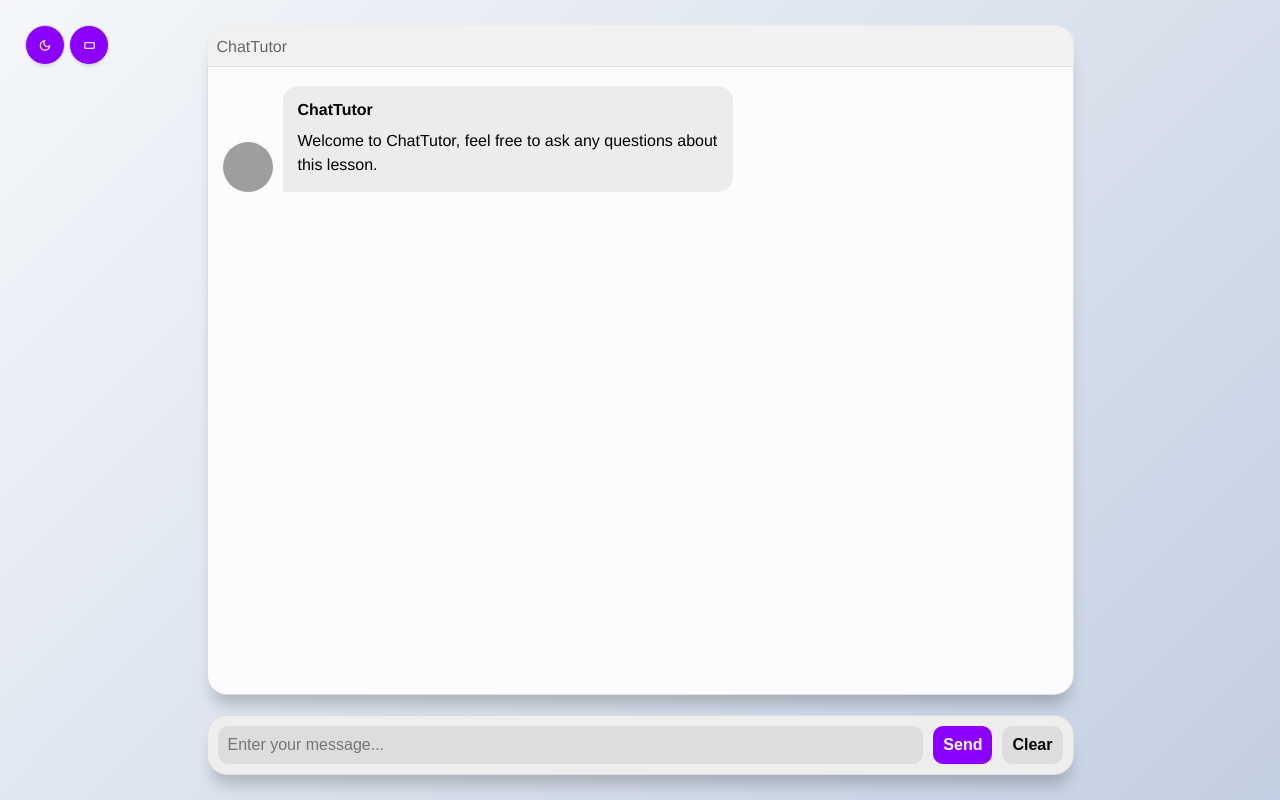
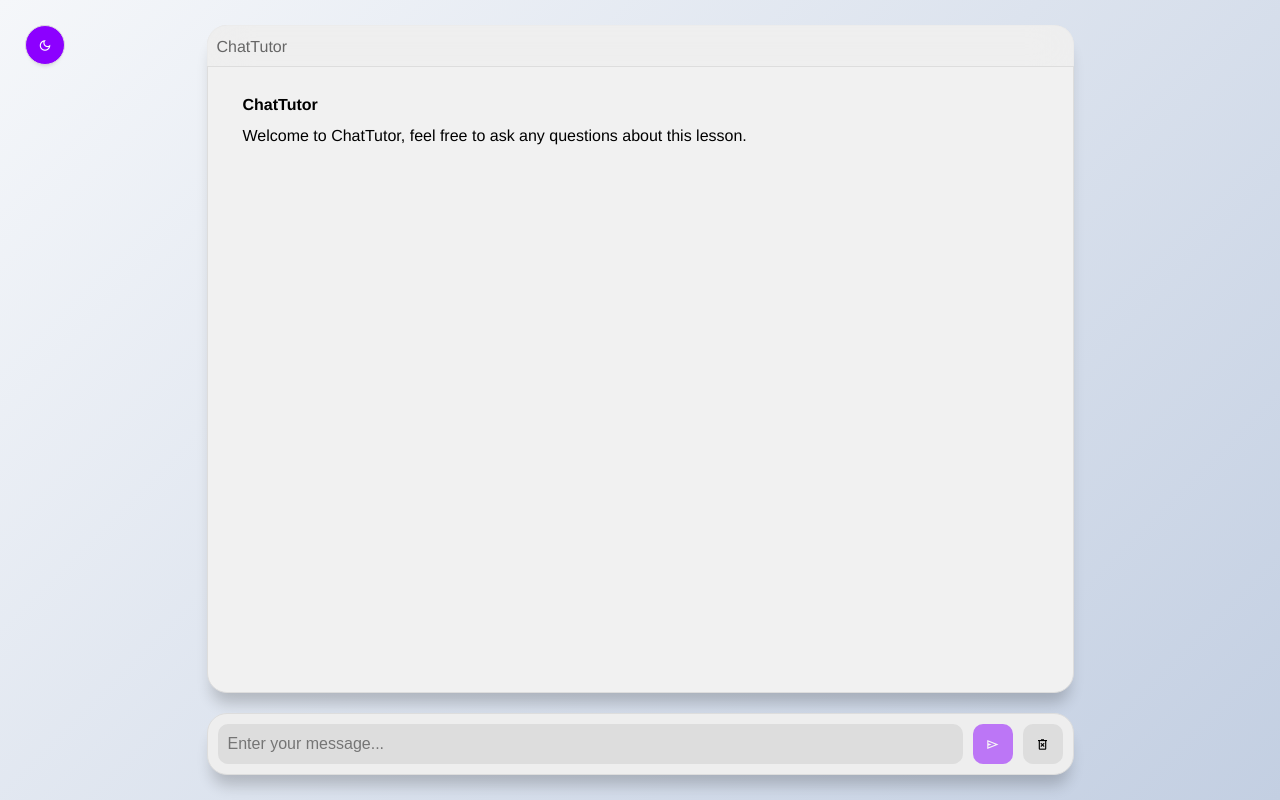
Before and after one commit to ChatTutor/chattutor, a Flask app: page /static/index.html in a window 1280 px wide. Run offline with Flask 3, Linux system fonts and the light colour scheme; parts of the project's set-up code (start-up, migrations or seed data) failed here and were passed over; grey boxes are pictures that could not be loaded.

Commit message:
Refined ui, started working on db

```diff
--- a/ChatTutor/main.py
+++ b/ChatTutor/main.py
@@ -33,6 +33,8 @@ def ask():
     collection_name = data["collection"]
     from_doc = data.get("from_doc")
 
+    # print("convo: ", data['conversation'])
+
     # Logging whether the request is specific to a document or can be from any document
     if(from_doc): print("only from doc", from_doc)
     else: print("from any doc")
@@ -42,13 +44,27 @@ def ask():
     def generate():
         # This function generates responses to the questions in real-time and yields the response
         # along with the time taken to generate it.
+        chunks = ""
         start_time = time.time()
         for chunk in tutor.ask_question(db, conversation, from_doc):
+            chunk_content = ""
+            if 'content' in chunk:
+                chunk_content = chunk['content']
+            chunks += chunk_content
             chunk_time = time.time() - start_time
             yield f"data: {json.dumps({'time': chunk_time, 'message': chunk})}\n\n"
+        conversation_new = data["conversation"]
+        student_message = conversation_new[-1]
+        assistant_message = {'role': 'assistant', 'content': chunks}
+        print(student_message)
+        print(assistant_message)
+
 
     # Streaming the generated responses as server-sent events
     return Response(stream_with_context(generate()), content_type='text/event-stream')
 
+def add_to_db(student_message, assistant_message):
+    print('Adding...') # to be modified, to add the messages in the database. For now, idk if it should be locally or chromadb or something else
+
 if __name__ == "__main__":
     app.run(debug=True)  # Running the app in debug mode
--- a/ChatTutor/static/index.html
+++ b/ChatTutor/static/index.html
@@ -30,7 +30,6 @@
 
                     <div class="button-div" id="themeBtnDiv">
                         <button class="theme-button" id="themeBtn">Toggle theme</button>
-                        <button class="interface-button" id="interfaceBtn">Toggle interface</button>
                     </div>
 
                 </header>
@@ -65,14 +64,23 @@
                 </div>
             </main>
             <form class="msger-inputarea">
-              <input type="text" class="msger-input" placeholder="Enter your message...">
-              <button type="submit" class="msger-send-btn" id="sendBtn">Send</button>
+              <input type="text" class="msger-input" placeholder="Enter your message..." id="msgInput">
+              <button type="submit" class="msger-send-btn" id="sendBtn">
+
+                  <span class="material-symbols-outlined" style="font-size: 15px !important; padding: 0 !important; margin: 0 !important; vertical-align: middle">
+                    send
+                  </span>
+              </button>
                 <button class="clear-btn" id="clearBtnId">
-                    Clear
+                    <span class="material-symbols-outlined" style="font-size: 15px !important; padding: 0 !important; margin: 0 !important; vertical-align: middle">
+                        delete_forever
+                    </span>
                 </button>
 
                 <button class="stop-gen-btn" id="stopBtnId">
-                    Stop
+                    <span class="material-symbols-outlined" style="font-size: 15px !important; padding: 0 !important; margin: 0 !important; vertical-align: middle">
+                        stop_circle
+                    </span>
                 </button>
             </form>
           </section>
--- a/ChatTutor/static/index.js
+++ b/ChatTutor/static/index.js
@@ -29,10 +29,14 @@ var stopGeneration = false
 const sendBtn = document.getElementById('sendBtn');
 const themeBtn = document.getElementById('themeBtn')
 const themeBtnDiv = document.getElementById('themeBtnDiv')
-const interfaceBtn = document.getElementById('interfaceBtn')
-
+const messageInput = document.getElementById('msgInput')
 const scrollHelper = document.getElementById('scrollHelper')
 const stopGenButton = document.getElementById('stopBtnId')
+
+messageInput.addEventListener('input', (event) => {
+  console.log('kajk')
+  sendBtn.disabled = messageInput.value.length === 0;
+})
 
 stopGenButton.style.display = 'none'
 // Listen for windoe resize to move the 'theme toggle button
@@ -47,7 +51,7 @@ function windowIsResizing() {
       themeBtnDiv.style.left = '25px'
 
 
-      const arr = [themeBtn, interfaceBtn]
+      const arr = [themeBtn]
       arr.forEach(btn => {
         btn.style.backgroundColor = 'transparent'
         btn.style.color = 'var(--msg-header-txt)'
@@ -68,7 +72,7 @@ function windowIsResizing() {
       themeBtnDiv.style.position = 'fixed'
       themeBtnDiv.style.top = '25px'
       themeBtnDiv.style.left = '25px'
-      const arr = [themeBtn, interfaceBtn]
+      const arr = [themeBtn]
       arr.forEach(btn => {
         btn.style.backgroundColor = 'rgb(140, 0, 255)'
         btn.style.color = 'white'
@@ -102,6 +106,7 @@ const lightMode = {
   msg_invert_image: 'invert(0%)',
   msg_input_color: "black",
   right_msg_txt: 'white',
+  // legacy, not used
   imessageInterface_: {
     display_images: 'block',
     border_radius_all: '15px',
@@ -109,8 +114,11 @@ const lightMode = {
     msg_bubble_width: 'unset',
     msg_margin: '5px',
     msg_chat_padding: '10px',
-    right_msg_txt: 'white'
+    right_msg_txt: 'white',
+    msg_padding: '0',
+    right_msg_bg_bgd: 'transparent',
   },
+  // this is the interface
   normalInterface_: {
     display_images: 'none',
     border_radius_all: '0px',
@@ -121,7 +129,9 @@ const lightMode = {
     msg_chat_bg: '#f1f1f1',
     right_msg_bg: 'white',
     right_msg_txt: 'black',
-    left_msg_bg: 'transparent'
+    left_msg_bg: 'transparent',
+    msg_padding: '5px 20px',
+    right_msg_bg_bgd: 'white',
   }
 
 }
@@ -144,6 +154,7 @@ const darkMode = {
   msg_input_color: "white",
   right_msg_txt: 'white',
   msg_chat_bg: '#3e3c46',
+  // legacy, not used
   imessageInterface_: {
     display_images: 'block',
     border_radius_all: '15px',
@@ -157,11 +168,14 @@ const darkMode = {
     msg_input_area_bg: '#3e3c46',
     msg_input_bg: '#2e2e33',
     left_msg_bg: '#302f36',
+    msg_padding: '0',
+    right_msg_bg_bgd: 'transparent',
   },
+  // this is the interface
   normalInterface_: {
     msg_chat_bg_scrollbar: '#52505b',
     display_images: 'none',
-    border_radius_all: '0px',
+    border_radius_all: '10px',
     msg_bubble_max_width: 'unset',
     msg_bubble_width: '100%',
     msg_margin: '0',
@@ -171,7 +185,9 @@ const darkMode = {
     msg_header_bg: 'rgba(48,48,59,0.75)',
     msg_input_area_bg: '#3e3c46',
     left_msg_bg: 'transparent',
-    msg_input_bg: '#2e2e33'
+    msg_input_bg: '#2e2e33',
+    msg_padding: '5px 20px',
+    right_msg_bg_bgd: '#302f36',
   }
 }
 
@@ -210,10 +226,12 @@ themeBtn.addEventListener('click', toggleDarkMode)
 
 stopGenButton.addEventListener('click', stopGenerating)
 
-interfaceBtn.addEventListener('click', toggleInterfaceMode)
-
 // function for keeping the theme whn the page refreshes
 function setThemeOnRefresh() {
+  // disable send button
+  sendBtn.disabled = messageInput.value.length === 0;
+
+
   theme = localStorage.getItem('theme')
   if (theme == null) {
     setTheme('dark')
@@ -221,12 +239,9 @@ function setThemeOnRefresh() {
     setTheme(theme)
   }
 
-  interfaceTheme = localStorage.getItem('interfacetheme')
-  if (interfaceTheme == null) {
-    setTheme('normal')
-  } else {
-    setTheme(interfaceTheme)
-  }
+  interfaceTheme = 'normal'
+  setTheme('normal')
+
 }
 // helper function
 function setTheme(th) {
@@ -234,8 +249,6 @@ function setTheme(th) {
   const _style = "\"font-size: 15px !important; padding: 0 !important; margin: 0 !important; vertical-align: middle\""
     themeBtn.innerHTML = theme === "dark" ? `<span class="material-symbols-outlined" style=${_style}> light_mode </span>` :
         `<i class="material-symbols-outlined" style=${_style}> dark_mode\n </i>`
-  interfaceBtn.innerHTML = interfaceTheme === "normal" ? `<span class=\"material-symbols-outlined\" style=${_style}> mode_comment </span>` :
-      `<span class="material-symbols-outlined" style=${_style}> crop_3_2 </span>`
 }
 
 function setProperties() {
@@ -275,13 +288,7 @@ function toggleDarkMode() {
 }
 
 function toggleInterfaceMode() {
-  if (interfaceTheme === 'normal') {
-    interfaceTheme = 'message'
-  } else if(theme === 'message') {
-    interfaceTheme = 'normal'
-  } else {
-    interfaceTheme = 'normal'
-  }
+  interfaceTheme = 'normal'
   localStorage.setItem('interfacetheme', interfaceTheme)
   setTheme(interfaceTheme)
 
--- a/ChatTutor/static/style.css
+++ b/ChatTutor/static/style.css
@@ -19,13 +19,16 @@
     --msg-input-color: 0;
 
 
-    --display-images: block;
-    --border-radius-all: 15px;
-    --msg-bubble-max-width: 450px;
-    --msg-bubble-width: unset;
+    --display-images: 0;
+    --border-radius-all: 0;
+    --msg-bubble-max-width: 0;
+    --msg-bubble-width: 0;
 
-    --msg-margin: 5px;
-    --msg-chat-padding: 10px;
+    --msg-margin: 0;
+    --msg-chat-padding: 0;
+    --msg-padding: 0;
+
+  --right-msg-bg-bgd: 0;
 
   }
 
@@ -177,7 +180,7 @@
   .right-msg .msg-bubble {
     background: var(--right-msg-bg);
     color: var(--right-msg-txt);
-    border-bottom-right-radius: 0;
+    border-bottom-right-radius: 10px;
   }
   .right-msg .msg-img {
     margin: 0 0 0 10px;
@@ -210,6 +213,13 @@
     font-weight: bold;
     cursor: pointer;
     transition: filter 0.23s;
+    padding: 10px;
+    display: flex;
+    flex-direction: row;
+    justify-content: center;
+    align-items: center;
+    width: 40px;
+    height: 40px;
   }
   .msger-send-btn:hover {
     filter: saturate(180%);
@@ -263,6 +273,12 @@
   font-weight: bold;
   cursor: pointer;
   transition: background-color 0.23s;
+  display: flex;
+  flex-direction: row;
+  justify-content: center;
+  align-items: center;
+  width: 40px;
+  height: 40px;
 
 }
 .clear-btn:hover {
@@ -281,6 +297,12 @@
   font-weight: bold;
   cursor: pointer;
   transition: background-color 0.23s;
+  display: flex;
+  flex-direction: row;
+  justify-content: center;
+  align-items: center;
+  width: 40px;
+  height: 40px;
 }
 .stop-gen-btn:hover {
   background-color: var(--left-msg-txt);
@@ -297,6 +319,7 @@
   flex-direction: row;
   align-items: flex-end;
   width: var(--msg-bubble-width);
+  padding: var(--msg-padding);
 }
 
 .right-msg .msg-bgd {
@@ -304,6 +327,8 @@
   flex-direction: row-reverse;
   align-items: flex-end;
   width: var(--msg-bubble-width);
+  padding: var(--msg-padding);
+  background-color: var(--right-msg-bg-bgd);
 }
 
 #interfaceBtn:hover {
```
